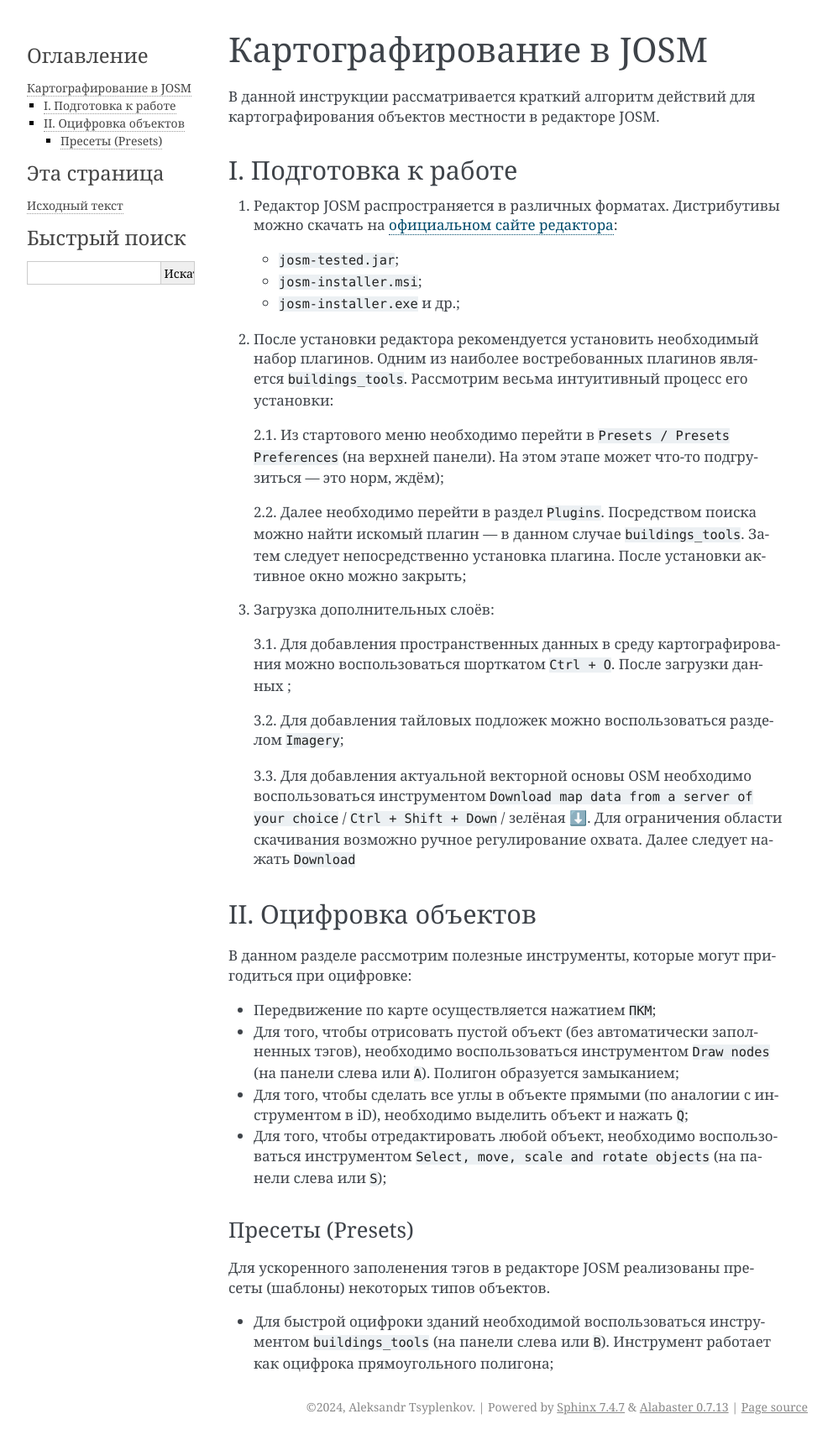
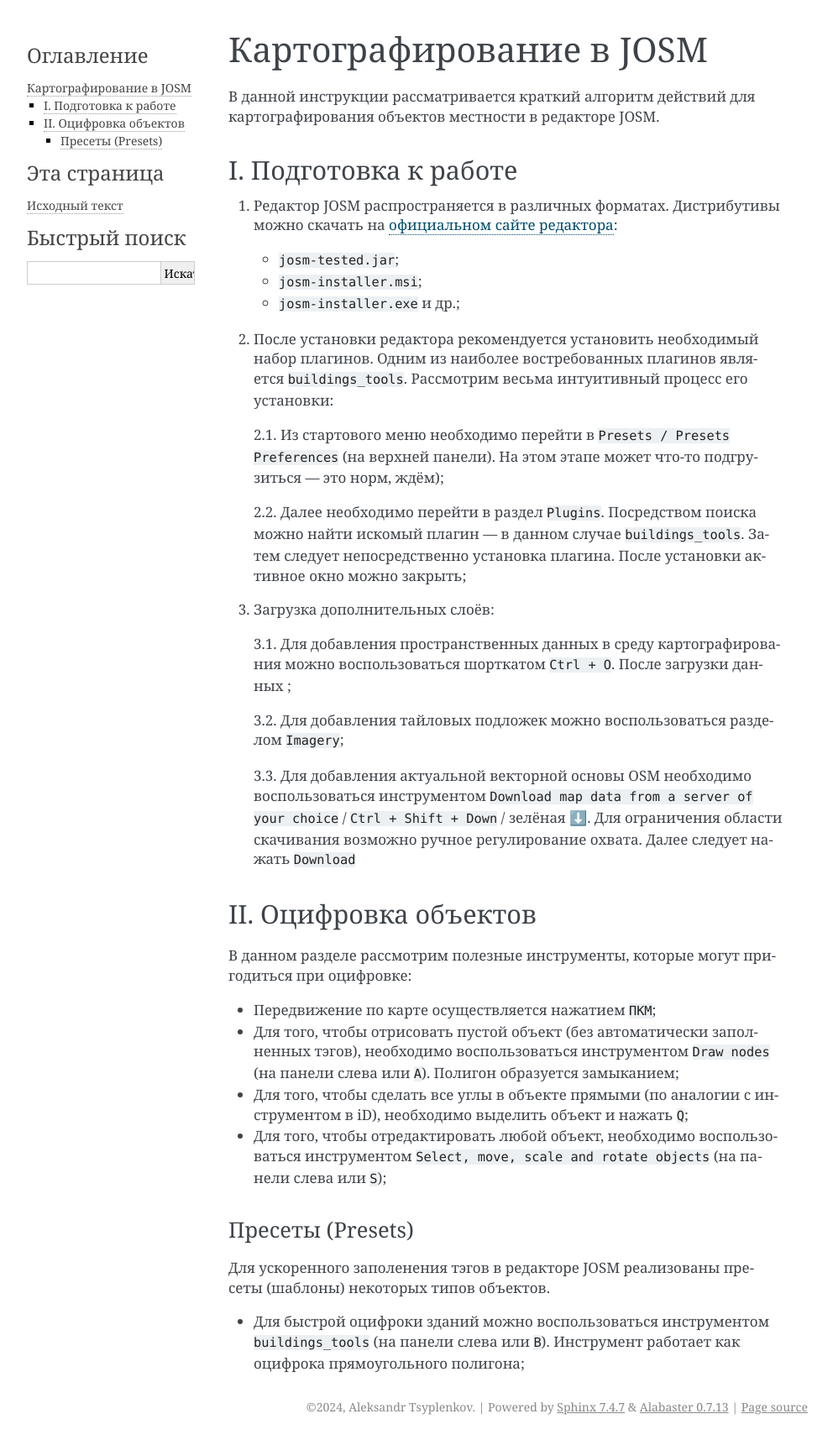
Before and after one commit to altsyplenkov/osm_guide, a Sphinx documentation site: the page built from source/intro/index.md, in a window 1280 px wide. Shown: the whole page at 84% size, without its empty margins (148-1140 px from the left). Built offline with Sphinx 7.4.7, drawn with Linux system fonts in a browser that asks for light colours.

Commit message:
Update index.md

```diff
--- a/source/intro/index.md
+++ b/source/intro/index.md
@@ -30,4 +30,4 @@
 
 ### Пресеты (Presets)
 Для ускоренного заполенения тэгов в редакторе JOSM реализованы пресеты (шаблоны) некоторых типов объектов.
-   - Для быстрой оцифроки зданий необходимой воспользоваться инструментом `buildings_tools` (на панели слева или `B`). Инструмент работает как оцифрока прямоугольного полигона;
+   - Для быстрой оцифроки зданий можно воспользоваться инструментом `buildings_tools` (на панели слева или `B`). Инструмент работает как оцифрока прямоугольного полигона;
```
